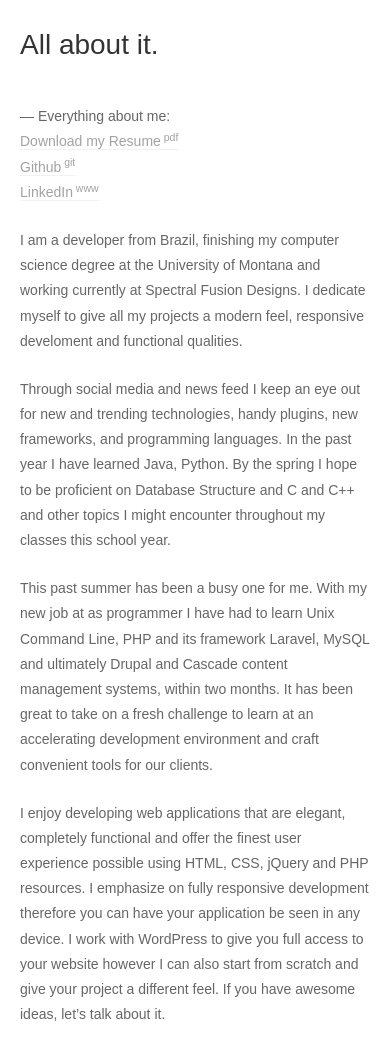
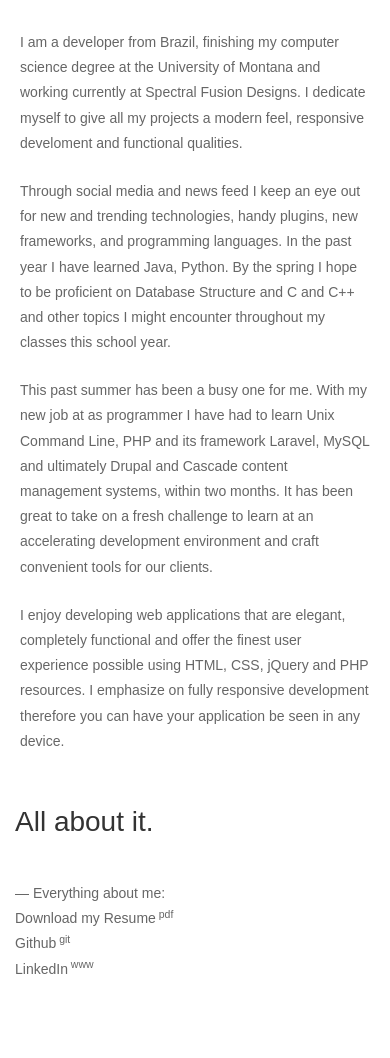
Before and after one commit to paulogiacomelli/paulogiacomelli.github.io, a plain HTML site: page index.html in a window 390 px wide. After the commit the page ends 1005 px from the top, so only its background shows below. Drawn offline with nearby package versions, Linux system fonts and the light colour scheme.

Commit message:
new changes

```diff
--- a/index.html
+++ b/index.html
@@ -14,10 +14,19 @@
         <link rel="stylesheet" href="assets/css/main.css">
     </head>
     <body>
-        <!-- About Section -->
-        <div class="container" id="about">
+        <div class="container">
             <div class="row">
-                <div class="col-sm-4">
+                <div id='about' class="col-md-2 col-md-offset-5">
+                    <p>I am a developer from Brazil, finishing my computer science degree at the University of Montana and working currently at Spectral Fusion Designs. I dedicate myself to give all my projects a modern feel, responsive develoment and functional qualities.</p>
+                    <p>Through social media and news feed I keep an eye out for new and trending technologies, handy plugins, new frameworks, and programming languages. In the past year I have learned Java, Python. By the spring I hope to be proficient on Database Structure and C and C++ and other topics I might encounter throughout my classes this school year.</p>
+                    <p>This past summer has been a busy one for me. With my new job at as programmer I have had to learn Unix Command Line, PHP and its framework Laravel, MySQL and ultimately Drupal and Cascade content management systems, within two months. It has been great to take on a fresh challenge to learn at an accelerating development environment and craft convenient tools for our clients.</p>
+                    <p>I enjoy developing web applications that are elegant, completely functional and offer the finest user experience possible using HTML, CSS, jQuery and PHP resources. I emphasize on fully responsive development therefore you can have your application be seen in any device.</p>
+                </div>
+            </div>
+
+
+        <div class="row">
+        <div class="col-sm-12">
             <p class="title">All about it.</p>
             <p> &mdash; Everything about me:
                 <br>
@@ -29,16 +38,7 @@
                 <br>
             </p>
         </div>
-                <div class="col-sm-8  ">
-                    <p>I am a developer from Brazil, finishing my computer science degree at the University of Montana and working currently at Spectral Fusion Designs. I dedicate myself to give all my projects a modern feel, responsive develoment and functional qualities.</p>
-                    <p>Through social media and news feed I keep an eye out for new and trending technologies, handy plugins, new frameworks, and programming languages. In the past year I have learned Java, Python. By the spring I hope to be proficient on Database Structure and C and C++ and other topics I might encounter throughout my classes this school year.</p>
-                    <p>This past summer has been a busy one for me. With my new job at as programmer I have had to learn Unix Command Line, PHP and its framework Laravel, MySQL and ultimately Drupal and Cascade content management systems, within two months. It has been great to take on a fresh challenge to learn at an accelerating development environment and craft convenient tools for our clients.</p>
-                    <p>I enjoy developing web applications that are elegant, completely functional and offer the finest user experience possible using HTML, CSS, jQuery and PHP resources. I emphasize on fully responsive development therefore you can have your application be seen in any device. I work with WordPress to give you full access to your website however I can also start from scratch and give your project a different feel. If you have awesome ideas, let’s talk about it.</p>
     </div>
 </div>
-        </div>
-
-
-
             </body>
         </html>
```
Lines whose indentation alone changed are shown as unchanged.
